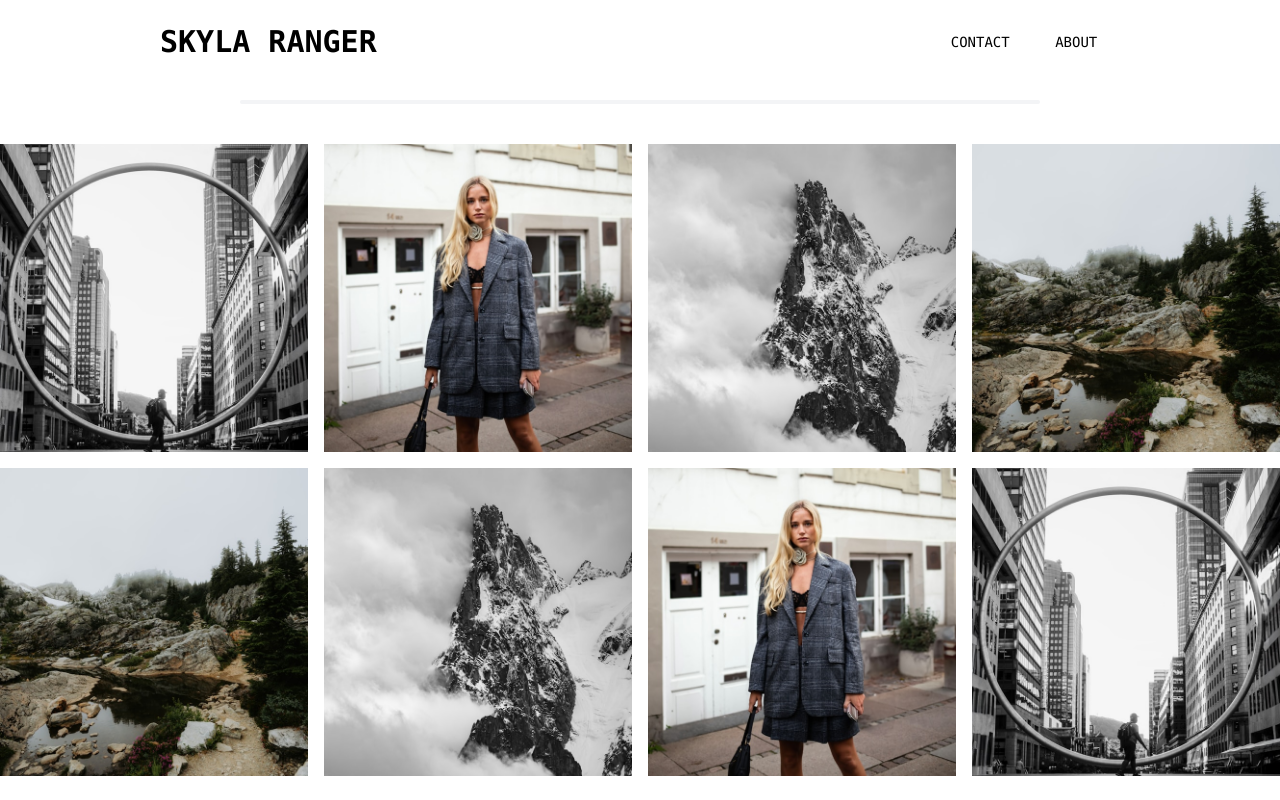
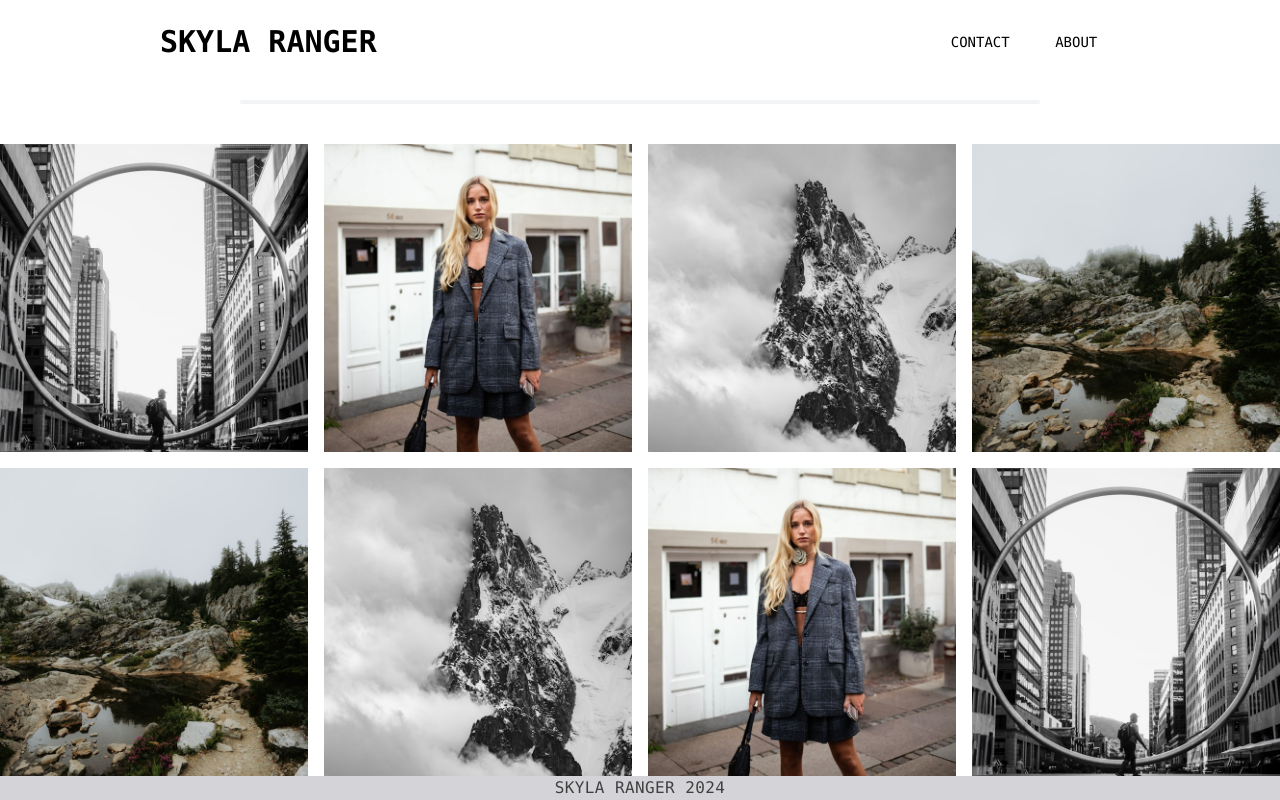
Before and after one commit to Migue28/photographer-portafolio, a React (Vite) app: page / in a window 1280 px wide. Built offline with nearby package versions, Linux system fonts and the light colour scheme.

Commit message:
Create footer

```diff
--- a/src/App.tsx
+++ b/src/App.tsx
@@ -2,6 +2,7 @@ import "./App.css";
 import Navbar from "./components/Navbar";
 import PhotoGallery from "./components/PhotoGallery";
 import { city, woman, mountain, forest } from "./assets/images/index";
+import Footer from "./components/Footer";
 
 const photoSource = [city, woman, mountain, forest, forest, mountain, woman, city]
 
@@ -10,6 +11,7 @@ function App() {
     <>
       <Navbar name="SKYLA RANGER" />
       <PhotoGallery photoSource={photoSource} />
+      <Footer />
     </>
   );
 }
--- a/src/components/Footer.tsx
+++ b/src/components/Footer.tsx
@@ -0,0 +1,12 @@
+const Footer = () => {
+    const currentYear = new Date().getFullYear()
+    return (
+        <footer className="flex w-screen bg-zinc-300 justify-center items-end">
+            <p className="text-center font-mono font-light tracking-wide text-neutral-700">
+                SKYLA RANGER {currentYear}
+            </p>
+        </footer>
+    )
+}
+
+export default Footer
```
